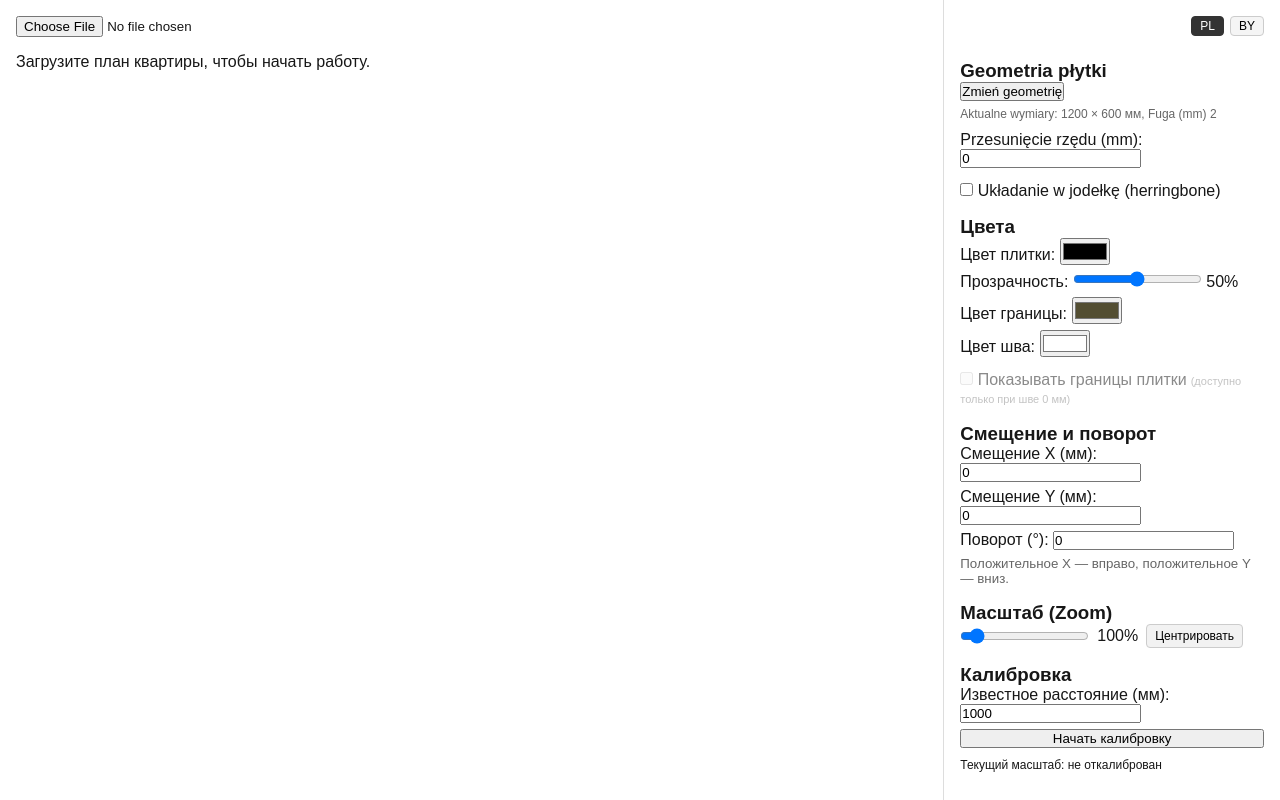
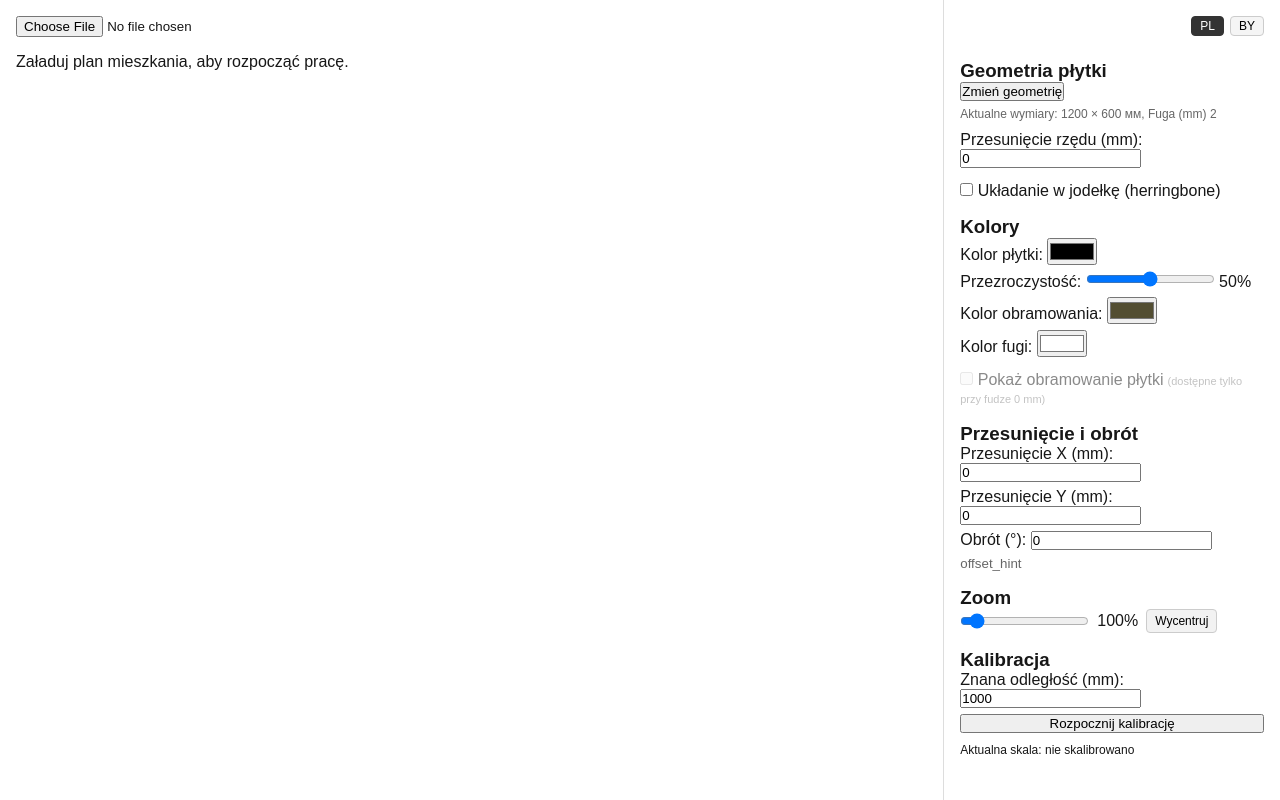
Before and after one commit to BuffonPLIT/tiles, a Next.js app: page / in a window 1280 px wide. Built offline with nearby package versions, Linux system fonts and the light colour scheme.

Commit message:
main: translation

```diff
--- a/public/locales/pl/common.json
+++ b/public/locales/pl/common.json
@@ -4,5 +4,37 @@
   "current_dimensions": "Aktualne wymiary",
   "grout_mm": "Fuga (mm)",
   "row_offset_mm": "Przesunięcie rzędu (mm)",
-  "herringbone": "Układanie w jodełkę"
+  "herringbone": "Układanie w jodełkę",
+
+  "colors": "Kolory",
+  "tile_color": "Kolor płytki",
+  "opacity": "Przezroczystość",
+  "border_color": "Kolor obramowania",
+  "grout_color": "Kolor fugi",
+  "show_tile_border": "Pokaż obramowanie płytki",
+  "only_with_zero_grout": "(dostępne tylko przy fudze 0 mm)",
+
+  "offset_and_rotation": "Przesunięcie i obrót",
+  "offset_x": "Przesunięcie X (mm)",
+  "offset_y": "Przesunięcie Y (mm)",
+  "rotation_deg": "Obrót (°)",
+
+  "zoom": "Zoom",
+  "center": "Wycentruj",
+
+  "calibration": "Kalibracja",
+  "known_distance_mm": "Znana odległość (mm)",
+  "start_calibration": "Rozpocznij kalibrację",
+  "click_two_points": "Kliknij dwie punkty na planie…",
+  "current_scale": "Aktualna skala",
+  "not_calibrated": "nie skalibrowano",
+  "tile_width_mm": "Długość płytki (mm)",
+  "tile_length_mm": "Szerokość płytki (mm)",
+  "save": "Zapisz",
+  "cancel": "Anuluj",
+
+  "upload_plan": "Załaduj plan mieszkania, aby rozpocząć pracę.",
+  "export_png": "Eksport PNG",
+  "export_pdf": "Eksport PDF (przez druk)",
+  "file_upload": "Wgraj plik planu"
 }
--- a/src/app/components/PlanCanvas/PlanCanvas.js
+++ b/src/app/components/PlanCanvas/PlanCanvas.js
@@ -1,6 +1,7 @@
 "use client";
 
 import React, { useRef, useState } from "react";
+import { useTranslation } from "react-i18next";
 import PlanSvg from "./PlanSvg";
 
 export default function PlanCanvas({
@@ -18,14 +19,18 @@ export default function PlanCanvas({
   calibration,
   setCalibration,
 }) {
+  const { t } = useTranslation();
+  const [isClient, setIsClient] = useState(false);
+
+  React.useEffect(() => setIsClient(true), []);
+
   const containerRef = useRef(null);
   const svgRef = useRef(null);
   const hiddenImgRef = useRef(null);
 
   const [isPanning, setIsPanning] = useState(false);
-  const [panStart, setPanStart] = useState(null); // {mouseX, mouseY, offsetX, offsetY}
+  const [panStart, setPanStart] = useState(null);
 
-  // ⚡ refs для rAF-оптимизации pan
   const panFrameRef = useRef(null);
   const nextOffsetRef = useRef(offset);
 
@@ -53,7 +58,7 @@ export default function PlanCanvas({
     reader.readAsDataURL(file);
   };
 
-  // === Hidden image natural size ===
+  // Hidden image size
   const handleHiddenImageLoad = (e) => {
     const img = e.currentTarget;
     setImageSize({
@@ -66,7 +71,7 @@ export default function PlanCanvas({
   const handleMouseDown = (e) => {
     if (!imageSrc) return;
     if (calibration.isCalibrating) return;
-    if (e.button !== 0) return; // only left button
+    if (e.button !== 0) return;
 
     setIsPanning(true);
     setPanStart({
@@ -76,7 +81,6 @@ export default function PlanCanvas({
       offsetY: offset.y,
     });
 
-    // ⚡ сбрасываем "следующий" offset на текущий
     nextOffsetRef.current = offset;
   };
 
@@ -86,15 +90,11 @@ export default function PlanCanvas({
     const dx = e.clientX - panStart.mouseX;
     const dy = e.clientY - panStart.mouseY;
 
-    const newOffset = {
+    nextOffsetRef.current = {
       x: panStart.offsetX + dx,
       y: panStart.offsetY + dy,
     };
 
-    // ⚡ только сохраняем offset, без немедленного setOffset
-    nextOffsetRef.current = newOffset;
-
-    // ⚡ один setOffset на кадр через requestAnimationFrame
     if (panFrameRef.current === null) {
       panFrameRef.current = window.requestAnimationFrame(() => {
         setOffset(nextOffsetRef.current);
@@ -107,22 +107,16 @@ export default function PlanCanvas({
     setIsPanning(false);
     setPanStart(null);
 
-    // ⚡ отменяем запланированный кадр, если есть
     if (panFrameRef.current !== null) {
       window.cancelAnimationFrame(panFrameRef.current);
       panFrameRef.current = null;
     }
   };
 
-  const handleMouseUp = () => {
-    stopPanning();
-  };
+  const handleMouseUp = stopPanning;
+  const handleMouseLeave = stopPanning;
 
-  const handleMouseLeave = () => {
-    stopPanning();
-  };
-
-  // === Calibration click on SVG ===
+  // === Calibration click ===
   const handleCanvasClick = (e) => {
     if (!calibration.isCalibrating || !svgRef.current || !imageSize) return;
 
@@ -136,6 +130,7 @@ export default function PlanCanvas({
       const [p1, p2] = newPoints;
       const dx = p2.x - p1.x;
       const dy = p2.y - p1.y;
+
       const distPx = Math.sqrt(dx * dx + dy * dy);
 
       if (calibration.knownDistanceMm > 0) {
@@ -167,12 +162,9 @@ export default function PlanCanvas({
     if (!source.match(/^<svg[^>]+xmlns=/)) {
       source = source.replace("<svg", '<svg xmlns="http://www.w3.org/2000/svg"');
     }
-
     source = '<?xml version="1.0" standalone="no"?>\r\n' + source;
 
-    const svgBlob = new Blob([source], {
-      type: "image/svg+xml;charset=utf-8",
-    });
+    const svgBlob = new Blob([source], { type: "image/svg+xml;charset=utf-8" });
     const url = URL.createObjectURL(svgBlob);
 
     const img = new Image();
@@ -180,12 +172,12 @@ export default function PlanCanvas({
       const canvas = document.createElement("canvas");
       canvas.width = imageSize.width;
       canvas.height = imageSize.height;
+
       const ctx = canvas.getContext("2d");
       ctx.drawImage(img, 0, 0);
       URL.revokeObjectURL(url);
 
-      canvas.toBlob(
-        (blob) => {
+      canvas.toBlob((blob) => {
         if (!blob) return;
         const pngUrl = URL.createObjectURL(blob);
         const link = document.createElement("a");
@@ -195,31 +187,24 @@ export default function PlanCanvas({
         link.click();
         document.body.removeChild(link);
         URL.revokeObjectURL(pngUrl);
-        },
-        "image/png",
-        1.0
-      );
+      });
     };
     img.src = url;
   };
 
-  // === Export "PDF" через печать PNG ===
+  // === Export PDF via print ===
   const handleExportPdf = () => {
     if (!svgRef.current || !imageSize) return;
 
-    const svg = svgRef.current;
     const serializer = new XMLSerializer();
-    let source = serializer.serializeToString(svg);
+    let source = serializer.serializeToString(svgRef.current);
 
     if (!source.match(/^<svg[^>]+xmlns=/)) {
       source = source.replace("<svg", '<svg xmlns="http://www.w3.org/2000/svg"');
     }
-
     source = '<?xml version="1.0" standalone="no"?>\r\n' + source;
 
-    const svgBlob = new Blob([source], {
-      type: "image/svg+xml;charset=utf-8",
-    });
+    const svgBlob = new Blob([source], { type: "image/svg+xml;charset=utf-8" });
     const url = URL.createObjectURL(svgBlob);
 
     const img = new Image();
@@ -227,16 +212,16 @@ export default function PlanCanvas({
       const canvas = document.createElement("canvas");
       canvas.width = imageSize.width;
       canvas.height = imageSize.height;
+
       const ctx = canvas.getContext("2d");
       ctx.drawImage(img, 0, 0);
       URL.revokeObjectURL(url);
 
       const pngUrl = canvas.toDataURL("image/png");
+
       const win = window.open();
       if (!win) return;
-      win.document.write(
-        `<html><head><title>Plan Export</title></head><body style="margin:0"><img src="${pngUrl}" style="width:100%;height:auto"/></body></html>`
-      );
+      win.document.write(`<html><body style="margin:0"><img src="${pngUrl}" style="width:100%"/></body></html>`);
       win.document.close();
     };
     img.src = url;
@@ -248,7 +233,7 @@ export default function PlanCanvas({
         <input type="file" accept="image/*" onChange={handleFileChange} />
       </div>
 
-      {!imageSrc && <p>Загрузите план квартиры, чтобы начать работу.</p>}
+      {!imageSrc && <p>{isClient ? t("upload_plan") : "Загрузите план квартиры, чтобы начать работу."}</p>}
 
       {imageSrc && (
         <>
@@ -273,8 +258,8 @@ export default function PlanCanvas({
           />
 
           <div style={{ marginTop: 8, display: "flex", gap: 8 }}>
-            <button onClick={handleExportPng}>Экспорт PNG</button>
-            <button onClick={handleExportPdf}>Экспорт PDF (через печать)</button>
+            <button onClick={handleExportPng}>{isClient ? t("export_png") : "Экспорт PNG"}</button>
+            <button onClick={handleExportPdf}>{isClient ? t("export_pdf") : "Экспорт PDF (через печать)"}</button>
           </div>
         </>
       )}
--- a/src/app/components/Sidebar.js
+++ b/src/app/components/Sidebar.js
@@ -62,6 +62,31 @@ function Sidebar({
   const txtRowOffset = isClient ? t("row_offset_mm") : "Сдвиг ряда (мм)";
   const txtHerringbone = isClient ? t("herringbone") : "Укладка ёлочкой";
 
+  // новые ключи для остальных текстов
+  const txtColors = isClient ? t("colors") : "Цвета";
+  const txtTileColor = isClient ? t("tile_color") : "Цвет плитки";
+  const txtOpacity = isClient ? t("opacity") : "Прозрачность";
+  const txtBorderColor = isClient ? t("border_color") : "Цвет границы";
+  const txtGroutColor = isClient ? t("grout_color") : "Цвет шва";
+  const txtShowBorder = isClient ? t("show_tile_border") : "Показывать границы плитки";
+  const txtOnlyZero = isClient ? t("only_with_zero_grout") : "(доступно только при шве 0 мм)";
+
+  const txtOffsetAndRotation = isClient ? t("offset_and_rotation") : "Смещение и поворот";
+  const txtOffsetX = isClient ? t("offset_x") : "Смещение X (мм)";
+  const txtOffsetY = isClient ? t("offset_y") : "Смещение Y (мм)";
+  const txtRotationDeg = isClient ? t("rotation_deg") : "Поворот (°)";
+  const txtOffsetHint = isClient ? t("offset_hint") : "Положительное X — вправо, положительное Y — вниз.";
+
+  const txtZoom = isClient ? t("zoom") : "Масштаб (Zoom)";
+  const txtCenter = isClient ? t("center") : "Центрировать";
+
+  const txtCalibration = isClient ? t("calibration") : "Калибровка";
+  const txtKnownDistance = isClient ? t("known_distance_mm") : "Известное расстояние (мм)";
+  const txtStartCalibration = isClient ? t("start_calibration") : "Начать калибровку";
+  const txtClickTwoPoints = isClient ? t("click_two_points") : "Кликните по двум точкам на плане...";
+  const txtCurrentScale = isClient ? t("current_scale") : "Текущий масштаб";
+  const txtNotCalibrated = isClient ? t("not_calibrated") : "не откалиброван";
+
   return (
     <>
       {/* Geometry popup */}
@@ -119,15 +144,15 @@ function Sidebar({
       {/*            COLORS             */}
       {/* ============================= */}
       <section>
-        <h3>Цвета</h3>
+        <h3>{txtColors}</h3>
         <div style={{ display: "flex", flexDirection: "column", gap: 6 }}>
           <label>
-            Цвет плитки:{" "}
+            {txtTileColor}:{" "}
             <input type="color" value={localSettings.tileFillColor} onChange={(e) => update("tileFillColor", e.target.value)} />
           </label>
 
           <label>
-            Прозрачность:{" "}
+            {txtOpacity}:{" "}
             <input
               type="range"
               min="0"
@@ -140,12 +165,12 @@ function Sidebar({
           </label>
 
           <label>
-            Цвет границы:{" "}
+            {txtBorderColor}:{" "}
             <input type="color" value={localSettings.tileBorderColor} onChange={(e) => update("tileBorderColor", e.target.value)} />
           </label>
 
           <label>
-            Цвет шва: <input type="color" value={localSettings.groutColor} onChange={(e) => update("groutColor", e.target.value)} />
+            {txtGroutColor}: <input type="color" value={localSettings.groutColor} onChange={(e) => update("groutColor", e.target.value)} />
           </label>
 
           {(() => {
@@ -164,8 +189,8 @@ function Sidebar({
                     update("showTileBorder", e.target.checked);
                   }}
                 />{" "}
-                Показывать границы плитки
-                {!canToggleBorder && <span style={{ marginLeft: 4, fontSize: 11, color: "#888" }}>(доступно только при шве 0 мм)</span>}
+                {txtShowBorder}
+                {!canToggleBorder && <span style={{ marginLeft: 4, fontSize: 11, color: "#888" }}>{txtOnlyZero}</span>}
               </label>
             );
           })()}
@@ -176,10 +201,10 @@ function Sidebar({
       {/*         OFFSET & ROTATION     */}
       {/* ============================= */}
       <section>
-        <h3>Смещение и поворот</h3>
+        <h3>{txtOffsetAndRotation}</h3>
         <div style={{ display: "flex", flexDirection: "column", gap: 6 }}>
           <label>
-            Смещение X (мм):{" "}
+            {txtOffsetX}:{" "}
             <input
               type="number"
               value={localSettings.patternOffsetMmX ?? 0}
@@ -188,7 +213,7 @@ function Sidebar({
           </label>
 
           <label>
-            Смещение Y (мм):{" "}
+            {txtOffsetY}:{" "}
             <input
               type="number"
               value={localSettings.patternOffsetMmY ?? 0}
@@ -197,11 +222,11 @@ function Sidebar({
           </label>
 
           <label>
-            Поворот (°):{" "}
+            {txtRotationDeg}:{" "}
             <input type="number" value={localSettings.rotationDeg} onChange={(e) => update("rotationDeg", Number(e.target.value) || 0)} />
           </label>
 
-          <small style={{ color: "#666" }}>Положительное X — вправо, положительное Y — вниз.</small>
+          <small style={{ color: "#666" }}>{txtOffsetHint}</small>
         </div>
       </section>
 
@@ -209,7 +234,7 @@ function Sidebar({
       {/*             ZOOM              */}
       {/* ============================= */}
       <section>
-        <h3>Масштаб (Zoom)</h3>
+        <h3>{txtZoom}</h3>
 
         <div style={{ display: "flex", alignItems: "center", gap: 8 }}>
           <input type="range" min={0.25} max={10} step={0.05} value={zoom} onChange={(e) => onZoomChange(Number(e.target.value))} />
@@ -227,7 +252,7 @@ function Sidebar({
               background: "#f2f2f2",
             }}
           >
-            Центрировать
+            {txtCenter}
           </button>
         </div>
       </section>
@@ -236,18 +261,18 @@ function Sidebar({
       {/*         CALIBRATION          */}
       {/* ============================= */}
       <section>
-        <h3>Калибровка</h3>
+        <h3>{txtCalibration}</h3>
         <div style={{ display: "flex", flexDirection: "column", gap: 6 }}>
           <label>
-            Известное расстояние (мм):{" "}
+            {txtKnownDistance}:{" "}
             <input type="number" value={calibration.knownDistanceMm} onChange={(e) => onChangeKnownDistance(Number(e.target.value) || 0)} />
           </label>
 
-          <button onClick={onStartCalibration}>
-            {calibration.isCalibrating ? "Кликните по двум точкам на плане..." : "Начать калибровку"}
-          </button>
+          <button onClick={onStartCalibration}>{calibration.isCalibrating ? txtClickTwoPoints : txtStartCalibration}</button>
 
-          <div style={{ marginTop: 4, fontSize: 12 }}>Текущий масштаб: {pxPerMm ? `${pxPerMm.toFixed(3)} px / мм` : "не откалиброван"}</div>
+          <div style={{ marginTop: 4, fontSize: 12 }}>
+            {txtCurrentScale}: {pxPerMm ? `${pxPerMm.toFixed(3)} px / мм` : txtNotCalibrated}
+          </div>
         </div>
       </section>
     </>
```
Also changed, not shown: public/locales/by/common.json (+33 -1 lines), src/app/components/PopupGeometryModal.js (+8 -6 lines). Lines whose indentation alone changed are shown as unchanged.
